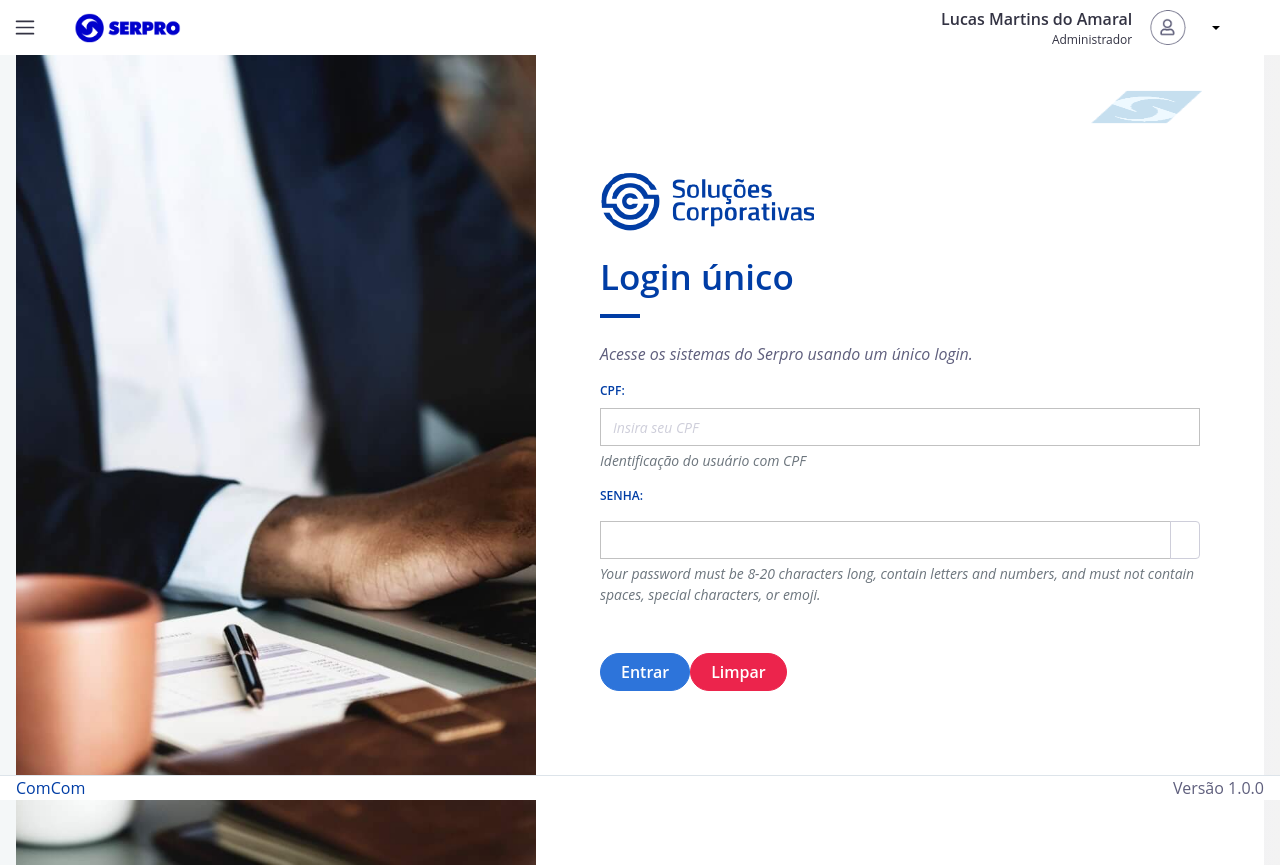
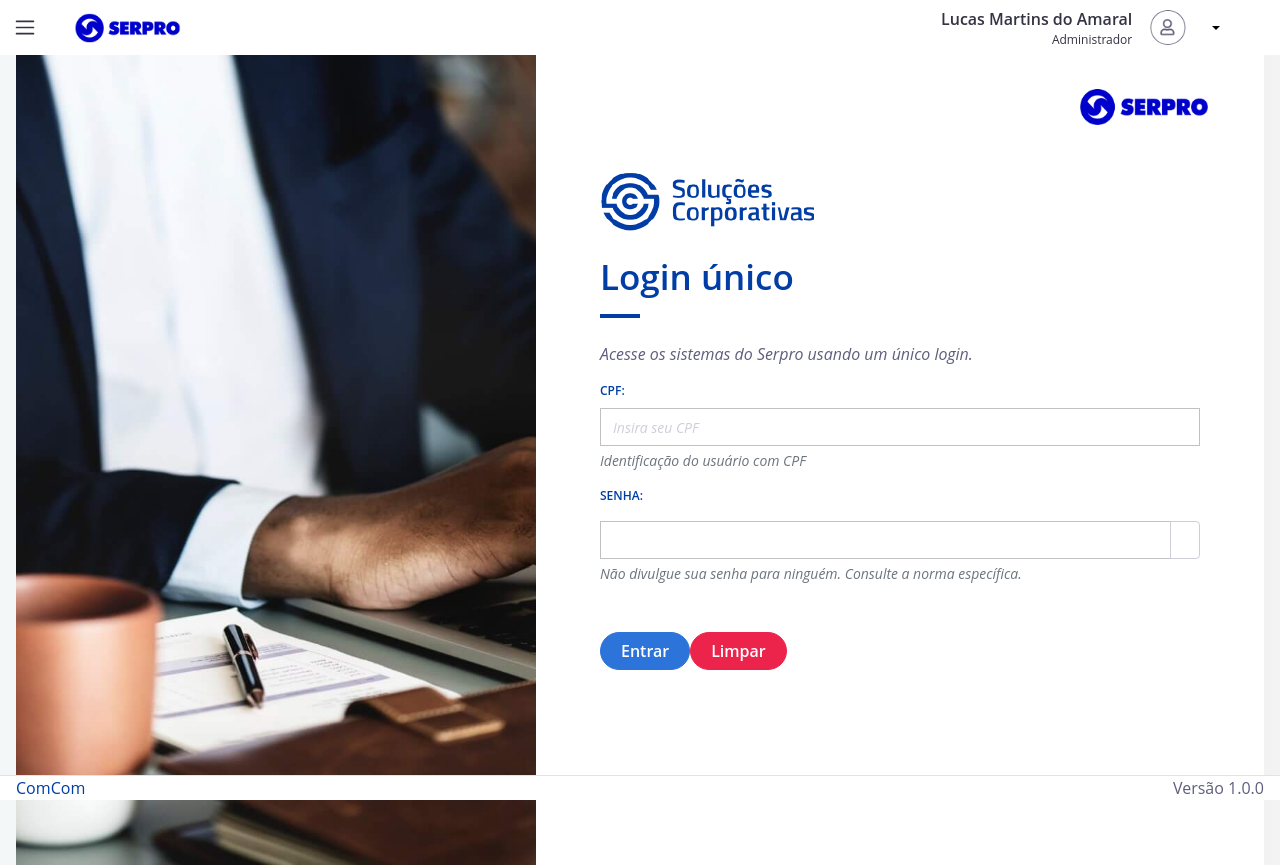
Before and after one commit to marcellyarnaud/comunicaclone, a Vue app: page / in a window 1280 px wide. Built offline with nearby package versions, Linux system fonts and the light colour scheme; a web font is replaced by a local one.

Commit message:
Definição de propriedades.

```diff
--- a/src/components/AppHeader.vue
+++ b/src/components/AppHeader.vue
@@ -91,14 +91,14 @@
                         <template #button-content>
                             <div class="d-flex align-items-center nav-link" dropdown-trigger="">
                                 <span class="user-info mr-2 d-md-inline-flex right">
-                                    <span id="infUserName" class="user-name">Lucas Martins do Amaral</span>
-                                    <span id="infUserJob" class="user-job">Administrador</span>
+                                    <span id="infUserName" class="user-name">{{ nome }}</span>
+                                    <span id="infUserJob" class="user-job">{{ perfil }}</span>
                                 </span>
                                 <img alt="Avatar" aria-hidden="true" class="img-avatar" src="../assets/images/user.png">
                             </div>
                         </template>
                         <b-dropdown-item class="left"> <i class="nav-icon fa fa-user"></i>
-                            <span id="infUserCPF">000.000.000-00</span></b-dropdown-item>
+                            <span id="infUserCPF"> {{ cpf }}</span></b-dropdown-item>
                         <b-dropdown-item class="left"><i class="nav-icon fa fa-power-off"></i>
                             <span id="sair"><strong> Sair</strong></span></b-dropdown-item>
                     </b-dropdown>
@@ -115,6 +115,11 @@ import {
 } from 'bootstrap-vue'
 export default {
     name: "AppHeader",
+    props:  {
+        nome: String,
+        perfil: String,
+        cpf: String
+    },
     components: {
         BDropdown,
         BDropdownItem,
--- a/src/components/HomePage.vue
+++ b/src/components/HomePage.vue
@@ -1,6 +1,8 @@
 <template>
     <div>
-        <AppHeader id="header" class="app-header navbar"></AppHeader>
+        <AppHeader id="header" class="app-header navbar"
+            nome="Lucas Martins do Amaral" perfil="Administrador" cpf="758.149.436-53">
+        </AppHeader>
 
         <!-- div id="bs-modal-plugin"></div -->
 
@@ -33,7 +35,7 @@
                                         <div class="app flex-row">
                                             <div class="container py-4">
                                                 <div class="text-right mb-5">
-                                                    <img class="logoSerpro" src="../assets/images/logo-serpro.png">
+                                                    <img class="logoSerpro" src="../assets/images/logo-serpro-2021.jpg">
                                                 </div>
                                                 <div class="mx-5">
                                                     <div class="mt-3 mb-4">
@@ -69,9 +71,8 @@
                                                                 </template>
                                                             </b-input-group>
                                                             <b-form-text id="password-help-block">
-                                                                Your password must be 8-20 characters long, contain
-                                                                letters and numbers, and must not
-                                                                contain spaces, special characters, or emoji.
+                                                                Não divulgue sua senha para ninguém. Consulte a norma
+                                                                específica.
                                                             </b-form-text>
                                                         </b-form-group>
 
```
Also changed, not shown: src/assets/images/logo-serpro-2021.jpg (added), src/assets/images/logo-serpro.png (deleted).
